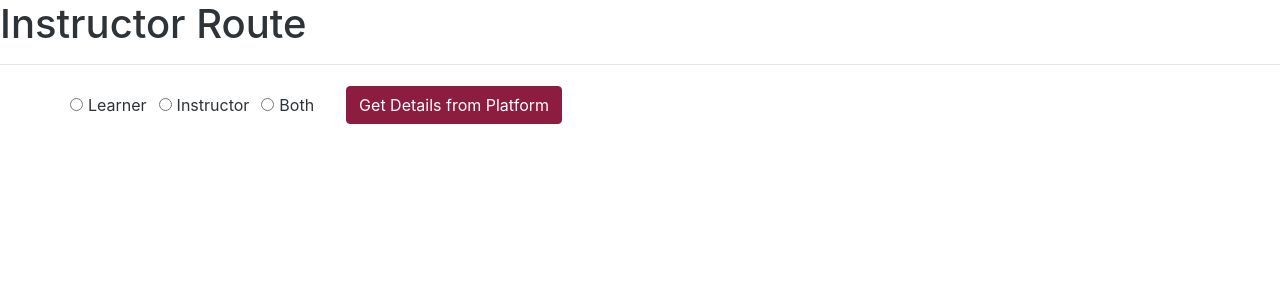
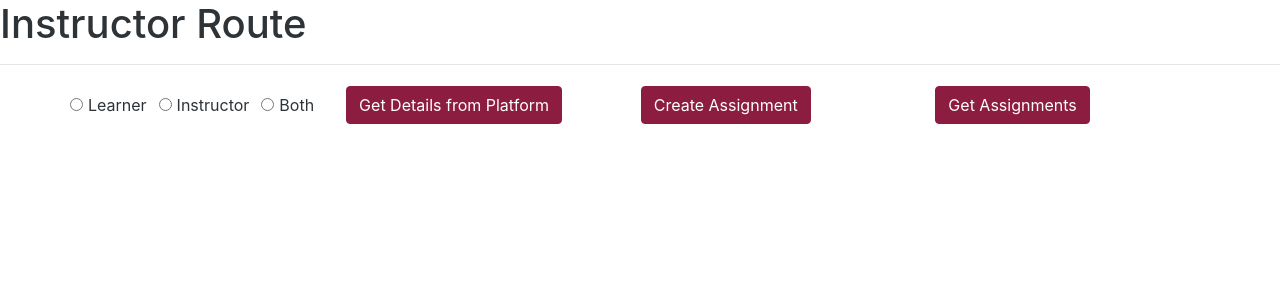
Before and after one commit to ETX-ASU/ring-leader, a React (Create React App) app in the folder packages/rl-tool-example-client/: page /instructor in a window 1280 px wide. Shown: the top 300 px of the page. Built offline with nearby package versions, Linux system fonts and the light colour scheme.

Commit message:
assignment creating test

```diff
--- a/packages/rl-tool-example-client/src/routes/RouteInstructor/RouteInstructor.tsx
+++ b/packages/rl-tool-example-client/src/routes/RouteInstructor/RouteInstructor.tsx
@@ -22,6 +22,12 @@ const RouteInstructor: React.FC = () => {
         console.log(JSON.stringify(users));
         console.log(JSON.stringify(courses));
       });
+  };
+  const createAssignment = () => {
+    setdisplayDiv(false);
+    axios.get("/lti-service/createassignment").then((results) => {
+      console.log(JSON.stringify(results));
+    });
   };
   const handleCheck = (event: any): any => {
     setradioInputValue(event.target.value);
@@ -74,6 +80,17 @@ const RouteInstructor: React.FC = () => {
               Get Details from Platform
             </button>
           </div>
+          <div className="col">
+            <button className="btn btn-primary" onClick={createAssignment}>
+              Create Assignment
+            </button>
+          </div>
+
+          <div className="col">
+            <button className="btn btn-primary" onClick={getUsers}>
+              Get Assignments
+            </button>
+          </div>
         </div>
         <div className="row">
           <div className="col">
```
Also changed, not shown: 1 other file (tests, documents, lock files or other folders).
